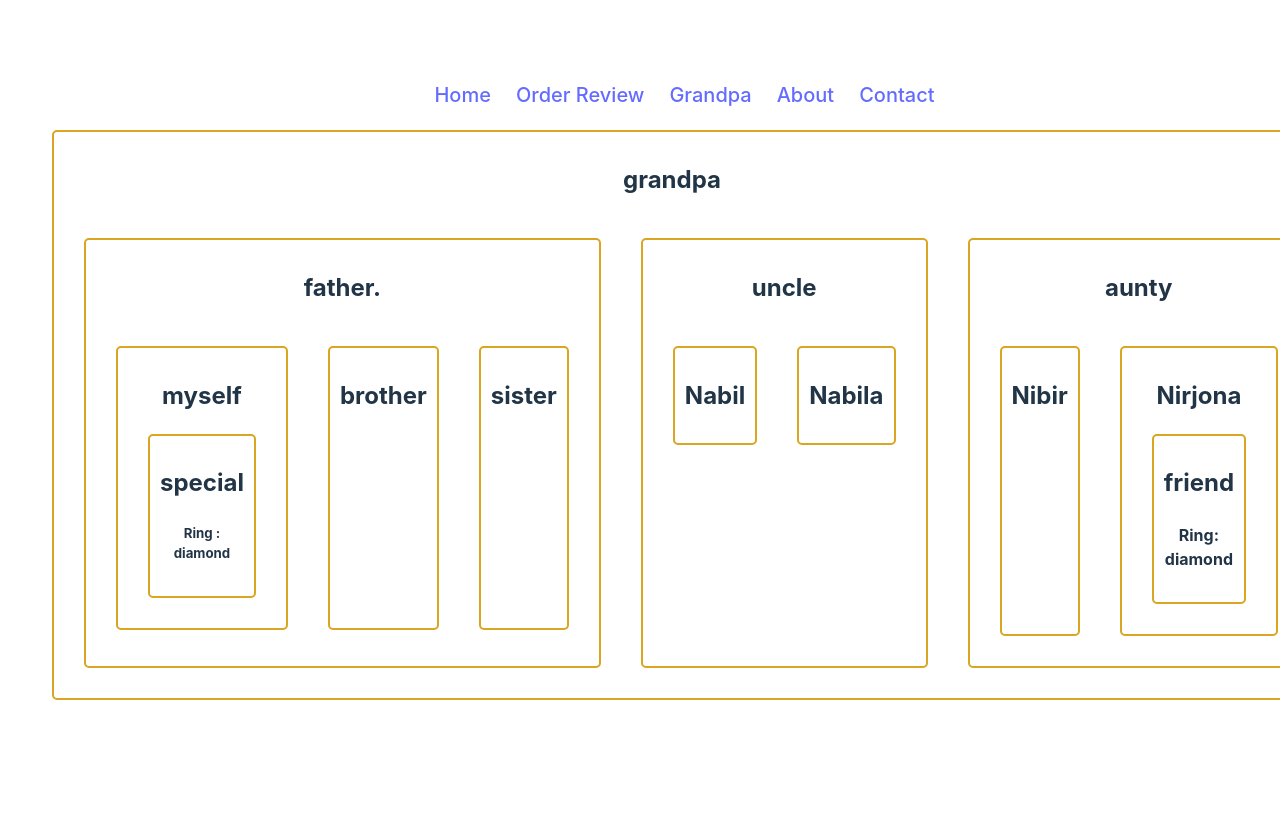
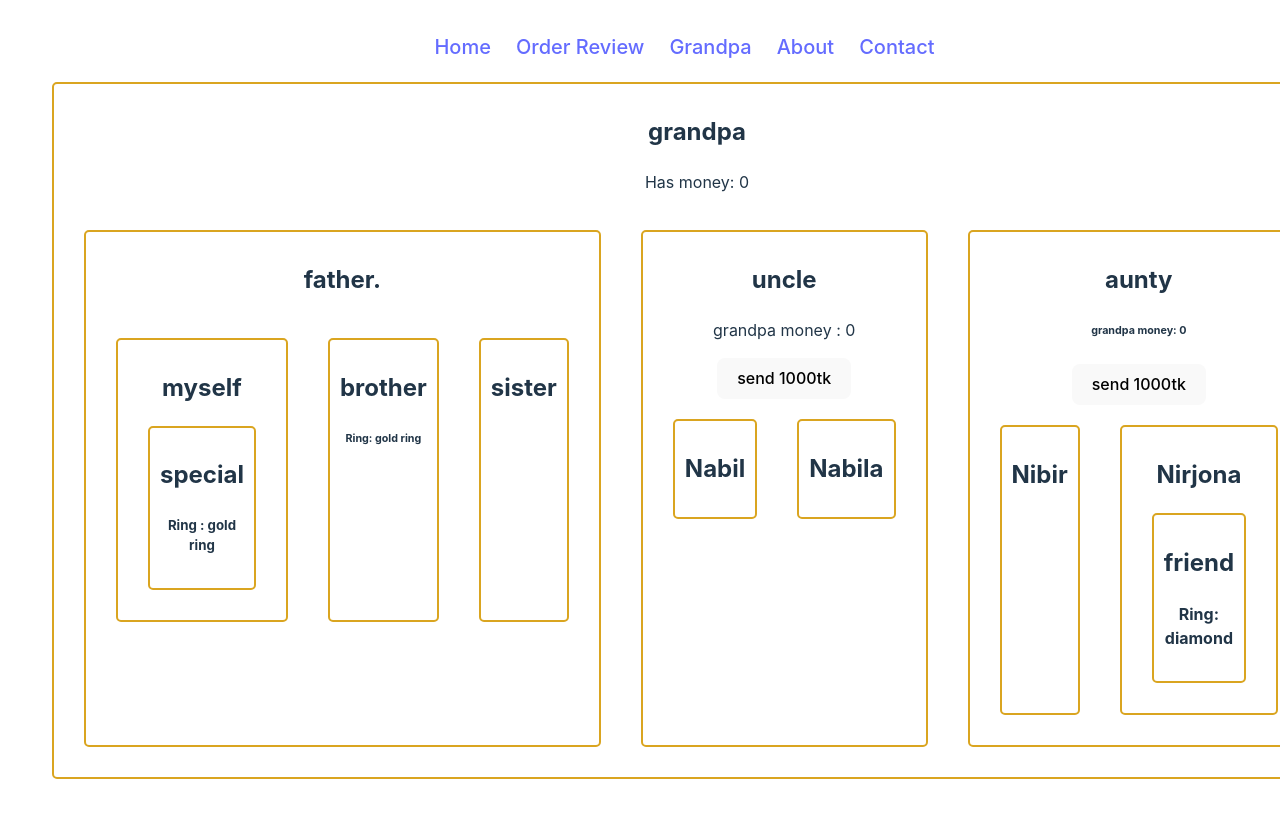
Before and after one commit to Sobuj54/module-56-router-deploy-simple-context-API-devtool-, a React (Vite) app: page /grandpa in a window 1280 px wide. Shown: the top 818 px of the page. Built offline with nearby package versions, Linux system fonts and the light colour scheme.

Commit message:
sending data to components using context api

```diff
--- a/src/components/Aunty/Aunty.jsx
+++ b/src/components/Aunty/Aunty.jsx
@@ -1,10 +1,14 @@
-import React from "react";
+import React, { useContext } from "react";
 import Cousin from "../Cousin/Cousin";
+import { MoneyContext } from "../Grandpa/Grandpa";
 
 const Aunty = ({ ring }) => {
+  const [money, setMoney] = useContext(MoneyContext);
   return (
     <div>
       <h2>aunty</h2>
+      <h6>grandpa money: {money}</h6>
+      <button onClick={() => setMoney(money + 1000)}>send 1000tk</button>
       <section className="flex">
         <Cousin>Nibir</Cousin>
         <Cousin hasFriend={true} ring={ring}>
--- a/src/components/Brother/Brother.jsx
+++ b/src/components/Brother/Brother.jsx
@@ -1,9 +1,12 @@
-import React from "react";
+import React, { useContext } from "react";
+import { RingContext } from "../Grandpa/Grandpa";
 
 const Brother = () => {
+  const ring = useContext(RingContext);
   return (
     <div>
       <h2>brother</h2>
+      <h6>Ring: {ring}</h6>
     </div>
   );
 };
--- a/src/components/Grandpa/Grandpa.css
+++ b/src/components/Grandpa/Grandpa.css
@@ -6,6 +6,7 @@
     border-radius: 5px;
     margin: 20px;
     padding: 10px;
+    width: fit-content;
 }
 
 .flex {
--- a/src/components/Grandpa/Grandpa.jsx
+++ b/src/components/Grandpa/Grandpa.jsx
@@ -1,21 +1,39 @@
-import React from "react";
+import React, { createContext, useState } from "react";
 import Father from "../Father/Father";
 import Uncle from "../Uncle/Uncle";
 import Aunty from "../Aunty/Aunty";
 import "./Grandpa.css";
 
+export const RingContext = createContext();
+export const MoneyContext = createContext(0);
+
 const Grandpa = () => {
   const ring = "diamond";
+
+  const [money, setMoney] = useState(0);
+
   return (
     <div className="grandpa">
       <h2>grandpa</h2>
-      <section className="flex">
-        <Father ring={ring}></Father>
-        <Uncle></Uncle>
-        <Aunty ring={ring}></Aunty>
-      </section>
+      <p>Has money: {money}</p>
+
+      <MoneyContext.Provider value={[money, setMoney]}>
+        <RingContext.Provider value="gold ring">
+          <section className="flex">
+            <Father ring={ring}></Father>
+            <Uncle></Uncle>
+            <Aunty ring={ring}></Aunty>
+          </section>
+        </RingContext.Provider>
+      </MoneyContext.Provider>
     </div>
   );
 };
 
 export default Grandpa;
+
+/*
+1. createContext and export
+2. create a provider and pass a value
+3. use useContext to receive
+*/
--- a/src/components/Special/Special.jsx
+++ b/src/components/Special/Special.jsx
@@ -1,10 +1,12 @@
-import React from "react";
+import React, { useContext } from "react";
+import { RingContext } from "../Grandpa/Grandpa";
 
 const Special = ({ ring }) => {
+  const angti = useContext(RingContext);
   return (
     <div>
       <h2>special</h2>
-      <h5>Ring : {ring}</h5>
+      <h5>Ring : {angti}</h5>
     </div>
   );
 };
--- a/src/components/Uncle/Uncle.jsx
+++ b/src/components/Uncle/Uncle.jsx
@@ -1,10 +1,14 @@
-import React from "react";
+import React, { useContext } from "react";
 import Cousin from "../Cousin/Cousin";
+import { MoneyContext } from "../Grandpa/Grandpa";
 
 const Uncle = () => {
+  const [money, setMoney] = useContext(MoneyContext);
   return (
     <div>
       <h2>uncle</h2>
+      <p>grandpa money : {money}</p>
+      <button onClick={() => setMoney(money + 1000)}>send 1000tk</button>
       <section className="flex">
         <Cousin>Nabil</Cousin>
         <Cousin>Nabila</Cousin>
```
